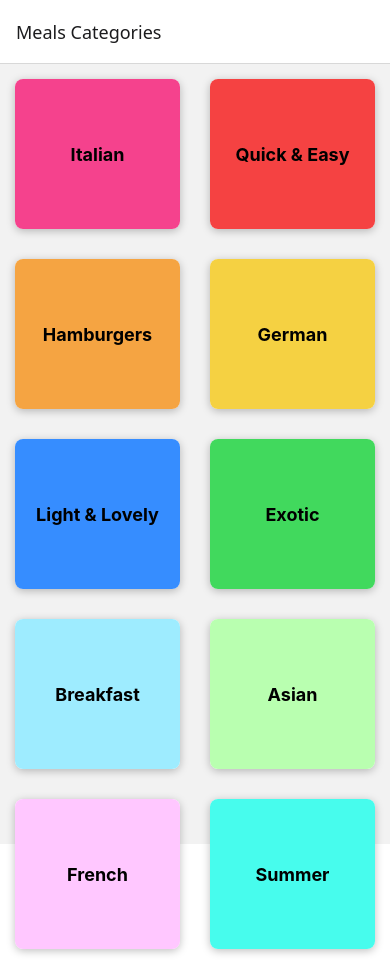
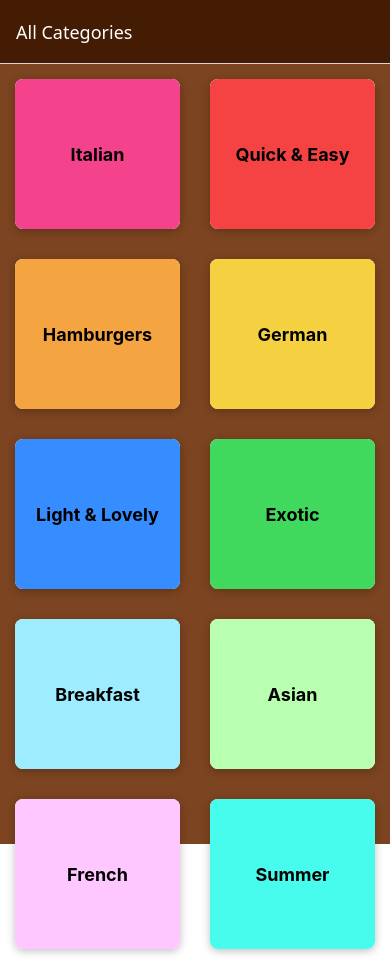
Before and after one commit to lllmoseslll/meal-app, a React Native app: screen / in a window 390 px wide. Built offline with nearby package versions, Linux system fonts and the light colour scheme.

Commit message:
styling Screen Headers & backgrounds

```diff
--- a/App.js
+++ b/App.js
@@ -12,8 +12,20 @@
     <>
       <StatusBar style="dark" />
       <NavigationContainer>
-        <Stack.Navigator>
-          <Stack.Screen name="Meals Categories" component={CategoriesScreen} />
+        <Stack.Navigator screenOptions={
+          {
+            headerStyle: { backgroundColor: "#441b03" },
+            headerTintColor: "white",
+            contentStyle: { backgroundColor: "#7c4420" },
+          }}>
+          <Stack.Screen
+            name="Meals Categories"
+            component={CategoriesScreen}
+            options={{
+              title: "All Categories",
+
+            }}
+          />
           <Stack.Screen name="Meals Overview" component={MealsOverviewScreen} />
         </Stack.Navigator>
       </NavigationContainer>
```
